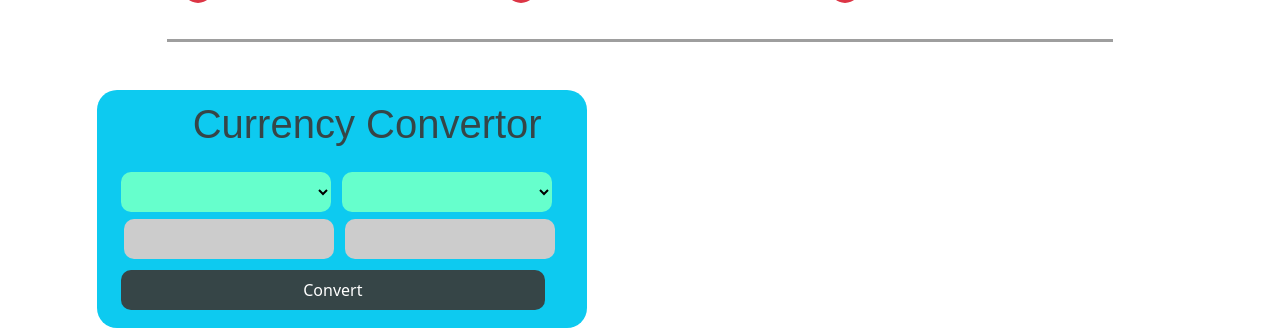
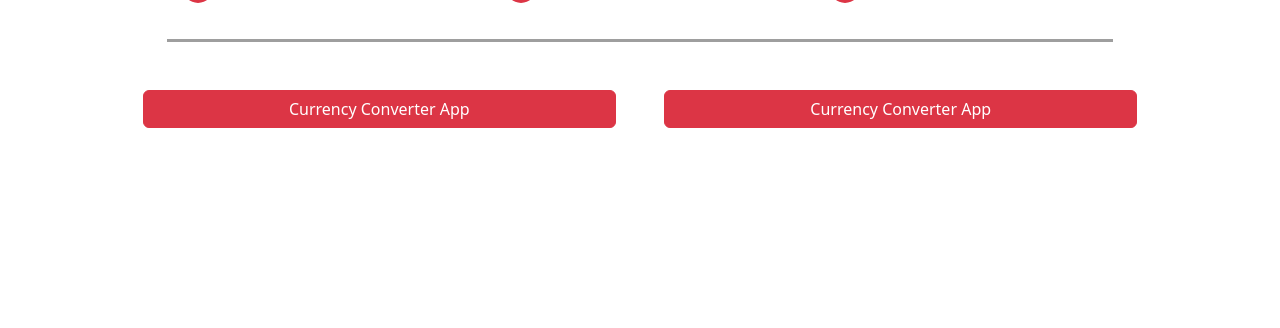
Before and after one commit to bara-93/pizzahouse, a plain HTML site: page index.html in a window 1280 px wide. Shown: the part 825-1153 px from the top of the page. After the commit the page ends 1001 px from the top, so only its background shows below. Drawn offline with Linux system fonts and the light colour scheme; no server answers; grey boxes are pictures that could not be loaded; files whose address does not match are found by name; a web font is replaced by a local one.

Commit message:
End Edit split style pages and add btn to api application

```diff
--- a/assets/css/currencyConverter.css
+++ b/assets/css/currencyConverter.css
@@ -1,23 +1,41 @@
+*{
+    margin: 0;
+    padding: 0;
+    box-sizing: border-box;
+  }
 
-.container_t{
-    background-color: #fff;
+  body{
+    background: linear-gradient(315deg, #0066FF, #00FFCC);
+    height: 100vh;
+    display: flex;
+    align-items: center;
+    justify-content: center;
+  }
+
+  .container{
+    background-color: white;
     padding: 10px 24px;
     border-radius: 20px;
-    width:490px;
+    width: 490px;
   }
+
   h1{
     color: #364547;
     margin-left: 72px;
     margin-bottom: 0.5em;
     font-family: sans-serif;
   }
-.container_t .box{
+
+
+  .container .box{
     width: 100%;
     display: flex;
   }
+
   .box div{
-    width:100%;
+    width: 100%;
   }
+
   select{
     width: 95%;
     height: 40px;
@@ -25,37 +43,35 @@ select{
     cursor: pointer;
     background: #66ffcc;
     outline: none;
-    color: #000;
-    margin:0.2em 0;
+    color: black;
+    margin: 0.2em 0;
     padding: 0 1em;
     border-radius: 10px;
     border: none;
+  }
 
-}
+
   input{
     width: 95%;
     height: 40px;
     font-size: 1em;
-    margin: 0.2em;
+    margin: 0.2em 0;
     border-radius: 10px;
     border: none;
     background: #cccccc;
     outline: none;
-    pad: 0 1em;
+    padding: 0 1em;
   }
+
+
   .btn{
-    width: 96%;
+    width: 98%;
     height: 40px;
     background: #364547;
-    color: #fff;
+    color: white;
     border-radius: 10px;
     border: none;
     cursor: pointer;
     font-size: 1em;
     margin: 0.5em 0;
-
   }
-.btn:hover{
-    background-color: #fff;
-    color: #000;
-}
--- a/assets/css/style.css
+++ b/assets/css/style.css
@@ -251,7 +251,6 @@ color: var(--contact_main-col) !important;
 
  .social_Media_Icon{
     font-size: 20px;
-    /* transform: translateX(-20%); */
  }
 
-/* start crud form  */
+/*End Social media Secion */
--- a/index.html
+++ b/index.html
@@ -14,8 +14,6 @@
     <link rel="icon" href="https://pizzahouse.themerex.net/wp-content/uploads/2016/08/cropped-favicon-1-32x32.jpg" sizes="32x32">
     <!-- embeded font ['graviola', sans-serif] -->
     <link href="https://blogfonts.com/css/aWQ9MTUwOTEzJnN1Yj05MTMmYz1nJnR0Zj1HcmF2aW9sYS1SZWd1bGFyLm90ZiZuPWdyYXZpb2xh/Graviola.otf" rel="stylesheet" type="text/css"/>
-    <!-- custom css for currency convertor -->
-    <link rel="stylesheet" href="assets/css/currencyConverter.css">
     <title>PizzaHouse</title>
 </head>
 <body>
@@ -70,6 +68,7 @@
             </div>
           </div>
       </div>
+      <!-- Contact_Info Section -->
       <div class="contact_Info_Informations col-md-6  pt-4 pb-5">
         <div class="contact_Info_Informations_container  h-100 container text-white ">
           <h6 class="contact_Info_Informations_header text-danger " style="font-size:medium; font-weight: 300;font-family: Journal;" >get in touch</h6>
@@ -142,6 +141,11 @@
 </div>
     <div id="aa" class="contact_Info_Informations_dash">
     </div>
+    <div class="redirect_Btn d-flex justify-content-center">
+
+      <a class="btn btn-danger mt-5 me-5 col-md-6  " href="currency.html">Currency Converter App  </a>
+      <a class="btn btn-danger mt-5  col-md-6 " href="weather.html">Currency Converter App  </a>
+    </div>
 
   </div>
 </div>
@@ -149,35 +153,12 @@
 </section>
 <!-- End Contant Info Section -->
 
-<!-- include Currency Converter Page -->
-<div class="bigContainer row ">
-
-  <div class="container_t text-bg-info col-md-7 offset-md-1">
-    <h1>Currency Convertor</h1>
-    <div class="box">
-        <div class="left_box">
-            <select name="currency" class="currency"></select>
-            <input type="number" name="" id="num">
-        </div>
-        <div class="right_box">
-            <select name="currency" class="currency"></select>
-            <input type="text" name="" id="ans" disabled>
-        </div>
-    </div>
-    <button class="btn" id="btn">Convert</button>
-  </div>
-
-  <div class="t1 col-md-4">
-
-  </div>
-
-</div>
 
 <script src="vendor/js/all.min.js">
 </script><script src="vendor/js/bootstrap.bundle.min.js"></script>
 <script src="vendor/js/jquery-3.6.0.min.js"></script>
 <script src="assets/js/main.js" ></script>
-<script src="assets/js/currencyConverter.js"></script>
+
 
 
 
```
Also changed, not shown: Events_crud.html (+0 -1 lines), currency.html (added, +27 -0 lines), socialMediaCrud.html (+0 -1 lines). Lines whose indentation alone changed are shown as unchanged.
